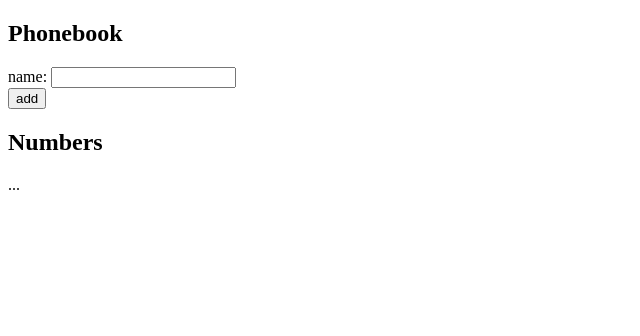
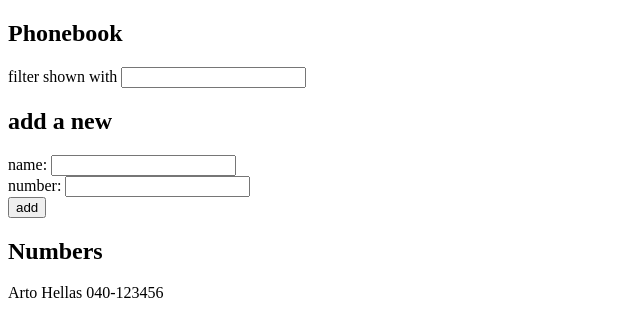
Before and after one commit to Jihau/Phonebook, a React (Create React App) app: page / in a window 1280 px wide. Shown: the top 336 px of the page, without its empty margins (0-640 px from the left). Built offline with nearby package versions, Linux system fonts and the light colour scheme.

Commit message:
Filtering fix

```diff
--- a/src/App.js
+++ b/src/App.js
@@ -1,24 +1,83 @@
 import { useState } from 'react'
+
+import Persons from "./components/Persons";
+import Filter from "./components/Filter";
 
 const App = () => {
     const [persons, setPersons] = useState([
-    { name: 'Arto Hellas' }
+        { name: 'Arto Hellas', number: '040-123456'}
     ])
+
     const [newName, setNewName] = useState('')
+
+
+    const [showName, setShowName] = useState(true)
+    const [newNumber, setNewNumber] = useState('')
+
+    const [filter, setFilter] = useState('')
+    const [filterPersons, setFilterPersons] = useState(persons)
+
+
+    const addName = (event) => {
+        event.preventDefault()
+        const personsArray = persons.map(e => e.name)
+        const nameObject = {
+            name: newName,
+            number: newNumber,
+
+        }
+
+        if(personsArray.includes(`${nameObject.name}`)) {
+            window.confirm(`${newName} is already added to phonebook`)
+        } else {
+            setPersons(persons.concat(nameObject))
+            setNewName('')
+            setNewNumber('')
+        }
+    }
+
+    const handleNameChange = (event) => {
+        console.log(event.target.value)
+        setNewName(event.target.value.toLocaleString().toLowerCase())
+    }
+
+    const handleNumberChange = (event) => {
+        setNewNumber(event.target.value)
+    }
+
+    const handleFilterChange = (event) => {
+        setFilter(event.target.value)
+        setFilterPersons(persons.filter((person) =>
+            (person.name.toLowerCase().indexOf(event.target.value.toLowerCase()) !== -1)))
+    }
+
+    const nameToShow = showName ? persons : persons.filter(person => person.important)
 
     return (
         <div>
             <h2>Phonebook</h2>
-        <form>
+            <Filter onChange={handleFilterChange} value={filter} />
+            <h2>add a new</h2>
+            <form onSubmit={addName}>
                 <div>
-            name: <input />
+                    name: <input
+                    value={newName} onChange={handleNameChange}
+                />
                 </div>
+                <div>number: <input value={newNumber} onChange={handleNumberChange}/></div>
                 <div>
                     <button type="submit">add</button>
                 </div>
             </form>
             <h2>Numbers</h2>
-        ...
+            <p>
+                { (filter != "") ? filterPersons.map(person =>
+                    <Persons key={person.name} person={person} number={person.number}/>
+                    ) : nameToShow.map(person =>
+                    <Persons key={person.name} person={person} number={person.number}/>
+                )
+                }
+            </p>
         </div>
     )
 }
--- /dev/null
+++ b/src/components/Filter.js
@@ -0,0 +1,11 @@
+import React from 'react'
+
+const Filter = ({onChange, value}) => {
+    return(
+        <div>
+            filter shown with <input onChange={onChange} value={value}/>
+        </div>
+    )
+}
+
+export default Filter
--- /dev/null
+++ b/src/components/Persons.js
@@ -0,0 +1,5 @@
+import React from 'react'
+
+const Persons = ({person}) =>
+    <div className="people">{person.name} {person.number}</div>
+export default Persons
```
Also changed, not shown: src/components/PersonForm.js (added). Lines whose indentation alone changed are shown as unchanged.
